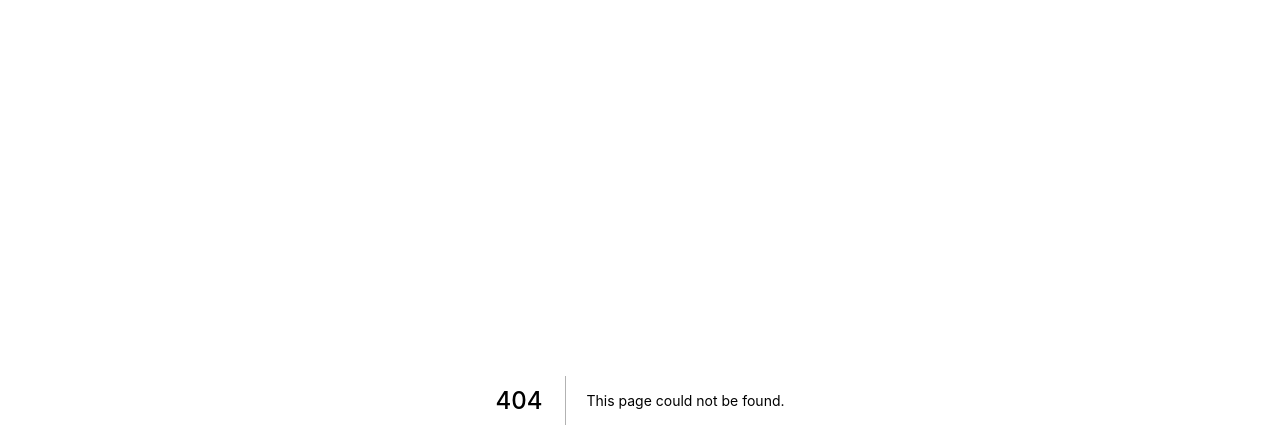
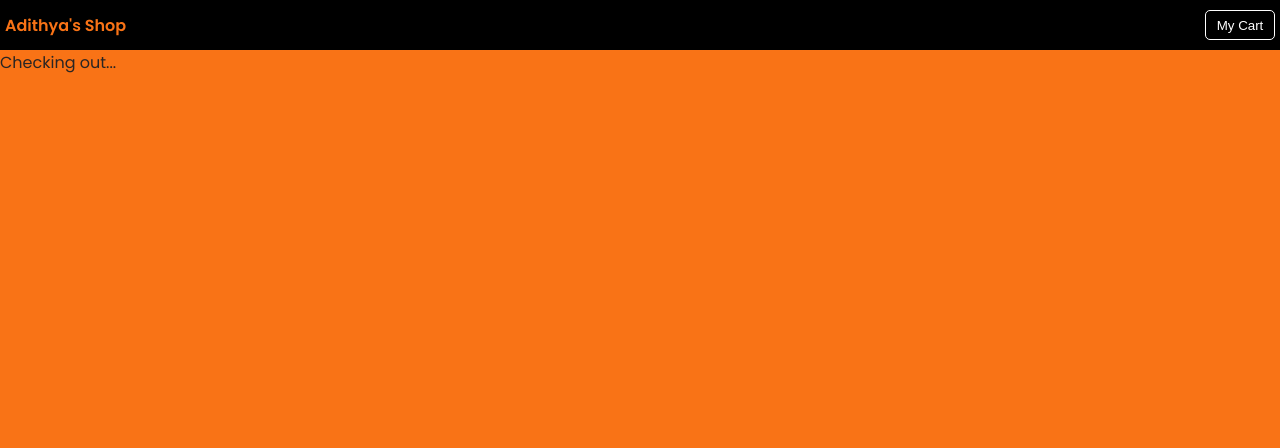
Before and after one commit to Adi343/ecommerce-app-nextjs, a Next.js app: page /checkout in a window 1280 px wide. Before the commit this address had no page. Shown: the top 448 px of the page. Built offline with nearby package versions, Linux system fonts and the light colour scheme.

Commit message:
Added navbar to _app.tsx and made checkout page

```diff
--- a/package.json
+++ b/package.json
@@ -9,6 +9,7 @@
     "lint": "next lint"
   },
   "dependencies": {
+    "@reduxjs/toolkit": "^1.8.5",
     "next": "12.2.5",
     "next-auth": "^4.10.3",
     "react": "18.2.0",
--- a/pages/_app.tsx
+++ b/pages/_app.tsx
@@ -2,9 +2,12 @@ import "../styles/globals.css";
 import type { AppProps } from "next/app";
 import { SessionProvider } from "next-auth/react";
 
+import NavBar from "../components/NavBar";
+
 function MyApp({ Component, pageProps }: AppProps) {
   return (
     <SessionProvider session={pageProps.session}>
+      <NavBar />
       <Component {...pageProps} />
     </SessionProvider>
   );
--- /dev/null
+++ b/pages/checkout.tsx
@@ -0,0 +1,5 @@
+const checkout = () => {
+  return <div>Checking out...</div>;
+};
+
+export default checkout;
--- a/pages/index.tsx
+++ b/pages/index.tsx
@@ -4,7 +4,6 @@ import NavBar from "../components/NavBar";
 const Home: NextPage = () => {
   return (
     <div>
-      <NavBar />
       <div
         style={{
           display: "grid",
```
Also changed, not shown: 1 other file (tests, documents, lock files or other folders).
